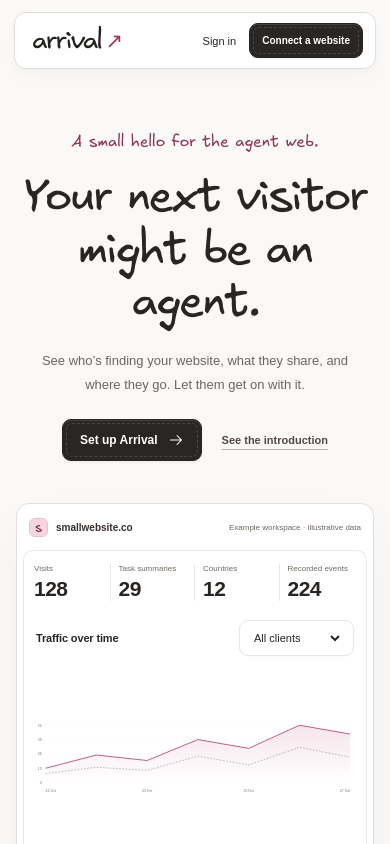
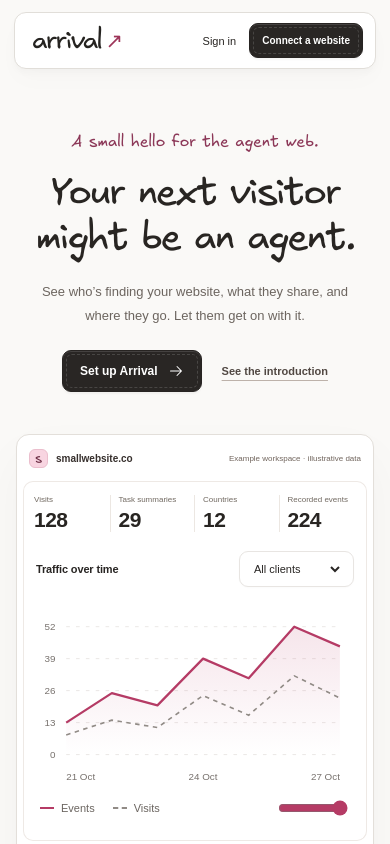
Before and after one commit to maskjelly/arrival, a React (Vite) app: page / in a window 390 px wide. Shown: the top 844 px of the page. Built offline with nearby package versions, Linux system fonts and the light colour scheme.

Commit message:
Keep chart labels and inspection usable on phones

```diff
--- a/src/ActivityChart.tsx
+++ b/src/ActivityChart.tsx
@@ -1,4 +1,4 @@
-import { useId, useMemo, useState } from 'react';
+import { useEffect, useId, useMemo, useState } from 'react';
 import { ClientMark } from './ClientMark.tsx';
 import type { Overview } from './types.ts';
 import './analytics.css';
@@ -14,6 +14,13 @@
   empty?: boolean;
   compact?: boolean;
 }) {
+  const [small, setSmall] = useState(() => matchMedia('(max-width:650px)').matches);
+  useEffect(() => {
+    const media = matchMedia('(max-width:650px)');
+    const update = () => setSmall(media.matches);
+    media.addEventListener('change', update);
+    return () => media.removeEventListener('change', update);
+  }, []);
   const id = useId().replace(/:/g, ''),
     [client, setClient] = useState(''),
     [active, setActive] = useState<number | null>(null);
@@ -26,8 +33,8 @@
     ...p,
     ...(selected ? (p.clients?.[selected] ?? { visits: 0, events: 0 }) : {}),
   }));
-  const width = 1000,
-    height = compact ? 235 : 300,
+  const width = small ? 360 : 1000,
+    height = small ? 200 : compact ? 235 : 300,
     left = 36,
     right = 18,
     top = 22,
@@ -155,7 +162,9 @@
           )}
           {chart.map(
             (p, i) =>
-              (i === 0 || i === chart.length - 1 || i % Math.ceil(chart.length / 5) === 0) && (
+              (i === 0 ||
+                i === chart.length - 1 ||
+                i % Math.ceil(chart.length / (small ? 3 : 5)) === 0) && (
                 <text
                   key={p.time}
                   x={x(i)}
--- a/src/analytics.css
+++ b/src/analytics.css
@@ -69,7 +69,7 @@
   padding: 15px 18px 0;
   min-width: 0;
 }
-.activity-plot svg {
+.activity-plot > svg {
   display: block;
   width: 100%;
   height: auto;
@@ -204,7 +204,7 @@
   .activity-plot {
     padding: 20px 10px 0;
   }
-  .activity-plot svg {
+  .activity-plot > svg {
     min-height: 160px;
   }
   .activity-footer {
@@ -903,3 +903,17 @@
 .login-panel .brand {
   font-weight: 400;
 }
+
+@media (max-width: 650px) {
+  .activity-tooltip {
+    left: 50% !important;
+    transform: translateX(-50%) !important;
+    top: 8px;
+  }
+  .activity-plot > svg {
+    min-height: 0;
+  }
+  .activity-footer > label {
+    min-height: 26px;
+  }
+}
--- a/src/landing.css
+++ b/src/landing.css
@@ -817,8 +817,8 @@
     margin-bottom: 16px;
   }
   .m-hero h1 {
-    font-size: 46px;
-    letter-spacing: -2px;
+    font-size: clamp(36px, 10vw, 44px);
+    letter-spacing: -1.8px;
   }
   .m-hero-copy > p:not(.m-product-note) {
     font-size: 13px;
```
Also changed, not shown: 1 other file (tests, documents, lock files or other folders).
